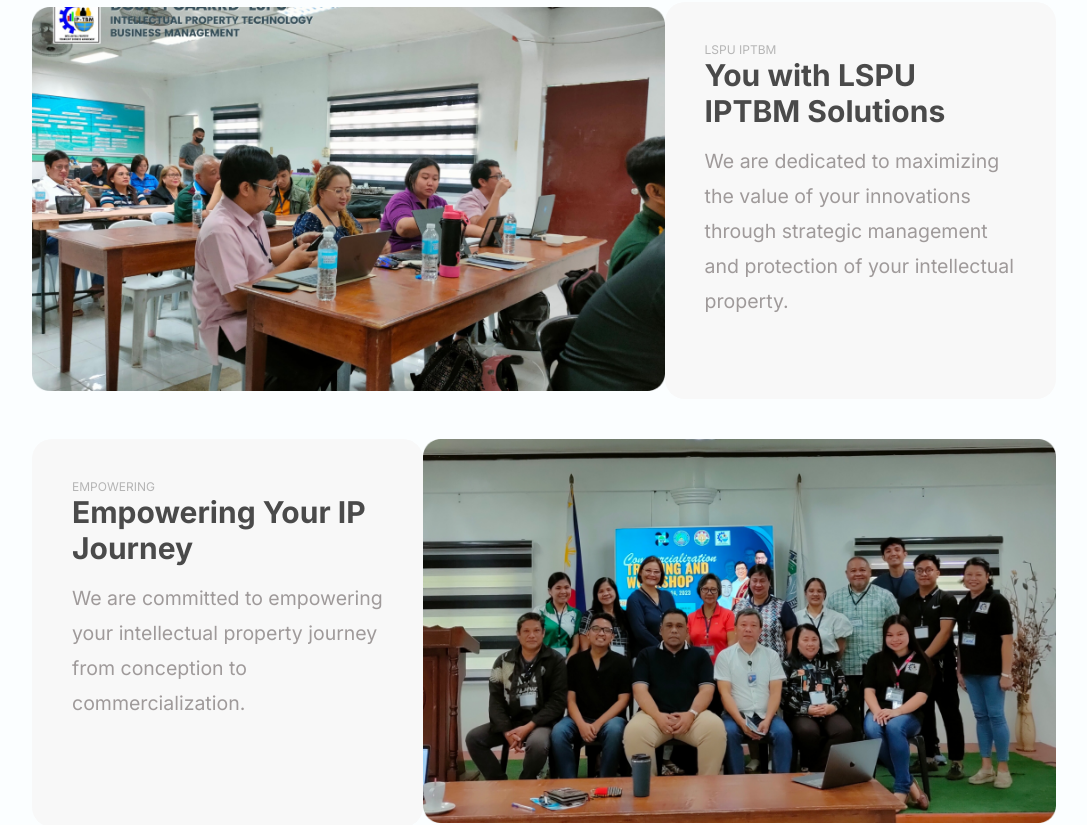
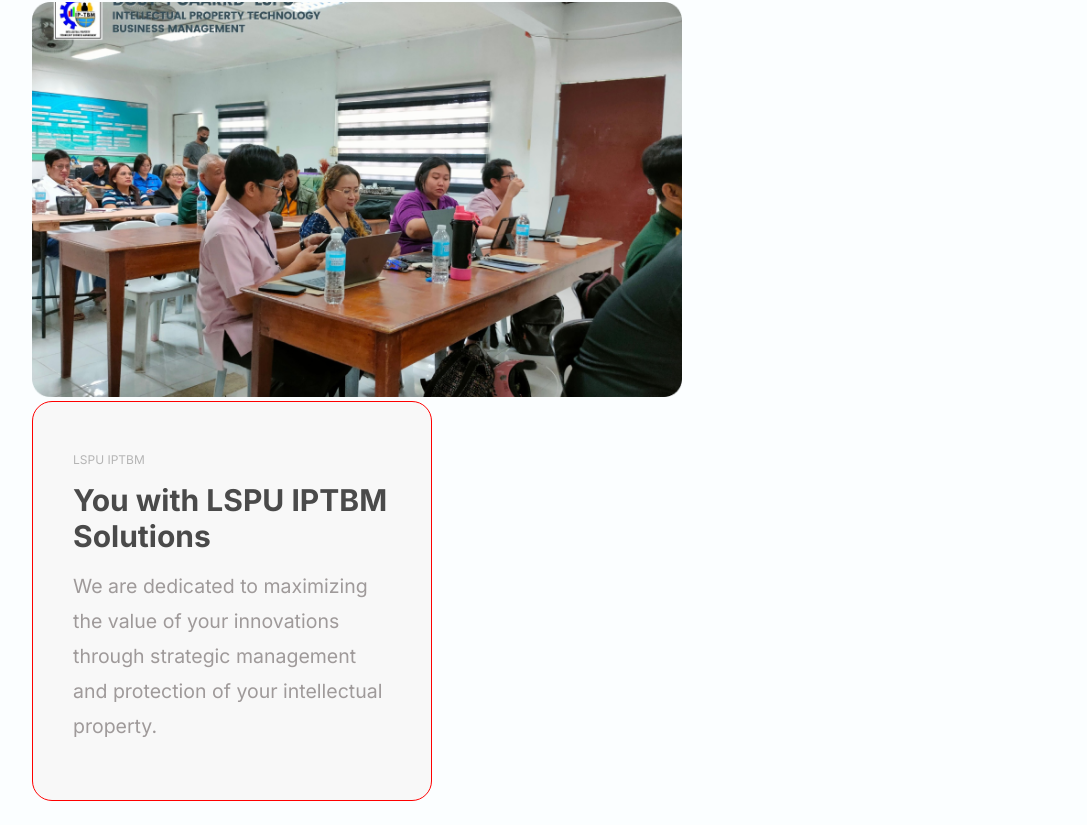
Before and after one commit to progchris00/LSPU-IPTBM-RTMS, a React (Vite) app: page / in a window 1280 px wide. Shown: the part 1810-2635 px from the top of the page, without its empty margins (96-1183 px from the left). Built offline with nearby package versions, Linux system fonts and the light colour scheme.

Commit message:
feat: style empower left and right

```diff
--- a/src/index.css
+++ b/src/index.css
@@ -394,6 +394,28 @@ nav > ul > li {
   display: flex;
   justify-content: space-between;
   align-items: center;
+  flex-wrap: wrap;
+}
+
+.empower-right {
+  border: 1px solid red;
+  background-color: #f8f8f8;
+  border-radius: 20px;
+  max-width: 400px;
+  height: 100%;
+  max-height: 400px;
+  padding: 50px 40px;
+}
+
+.tag {
+  font-size: 12px;
+  font-family: var(--inter);
+  color: #b5b5b5;
+  margin-bottom: 15px;
+}
+
+.empower-bottom {
+  flex-direction: row-reverse;
 }
 
 .empower-title {
@@ -405,25 +427,7 @@ nav > ul > li {
   margin: 0 0 15px;
 }
 
-.empower-right {
-  background-color: #f8f8f8;
-  border-radius: 20px;
-  width: 400px;
-  height: 100%;
-  padding: 40px;
-}
-
-.tag {
-  font-size: 12px;
-  font-family: var(--inter);
-  color: #b5b5b5;
-}
-
-.empower-bottom {
-  flex-direction: row-reverse;
-}
-
-.description {
+.empower-right .description {
   margin: 0;
 }
 
```
